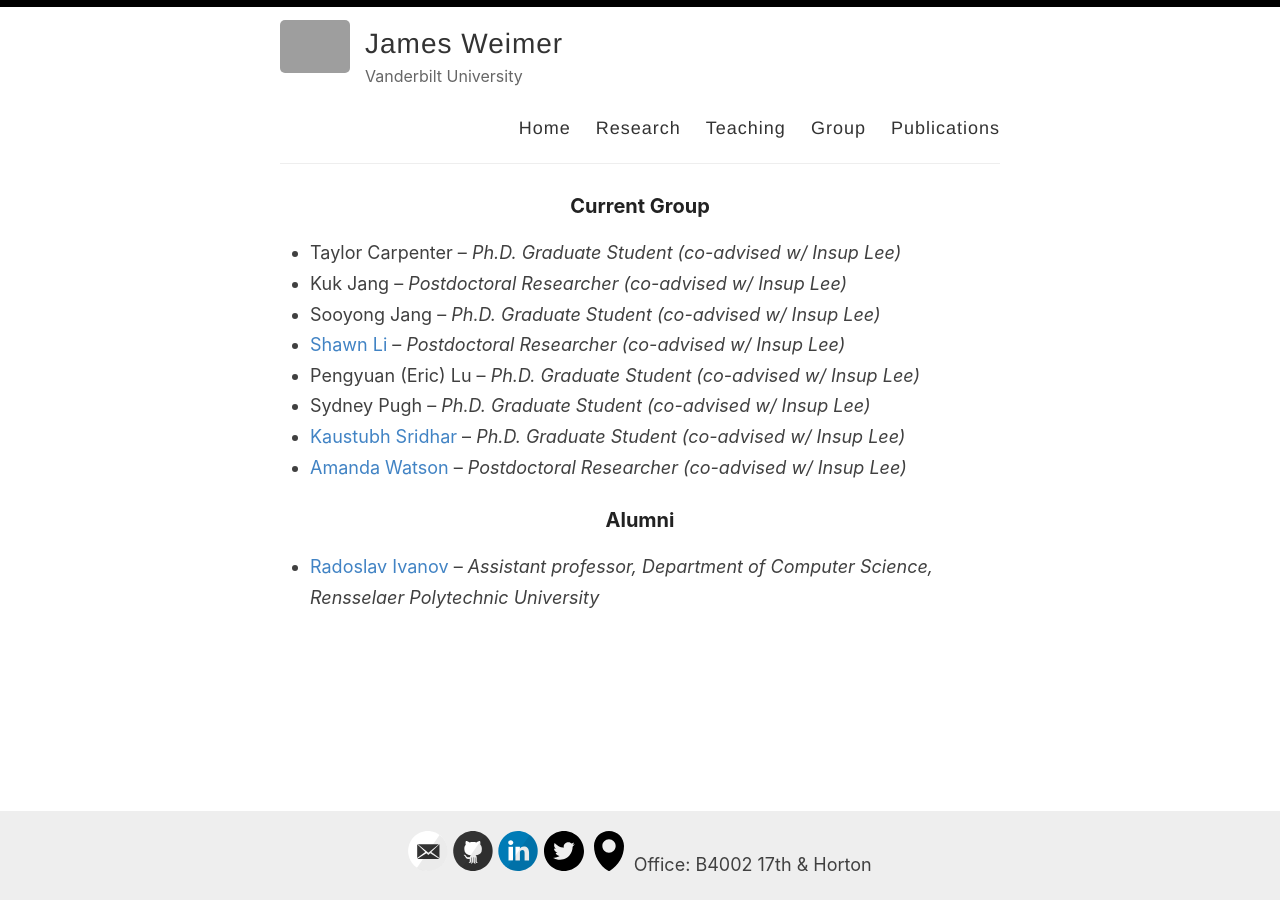
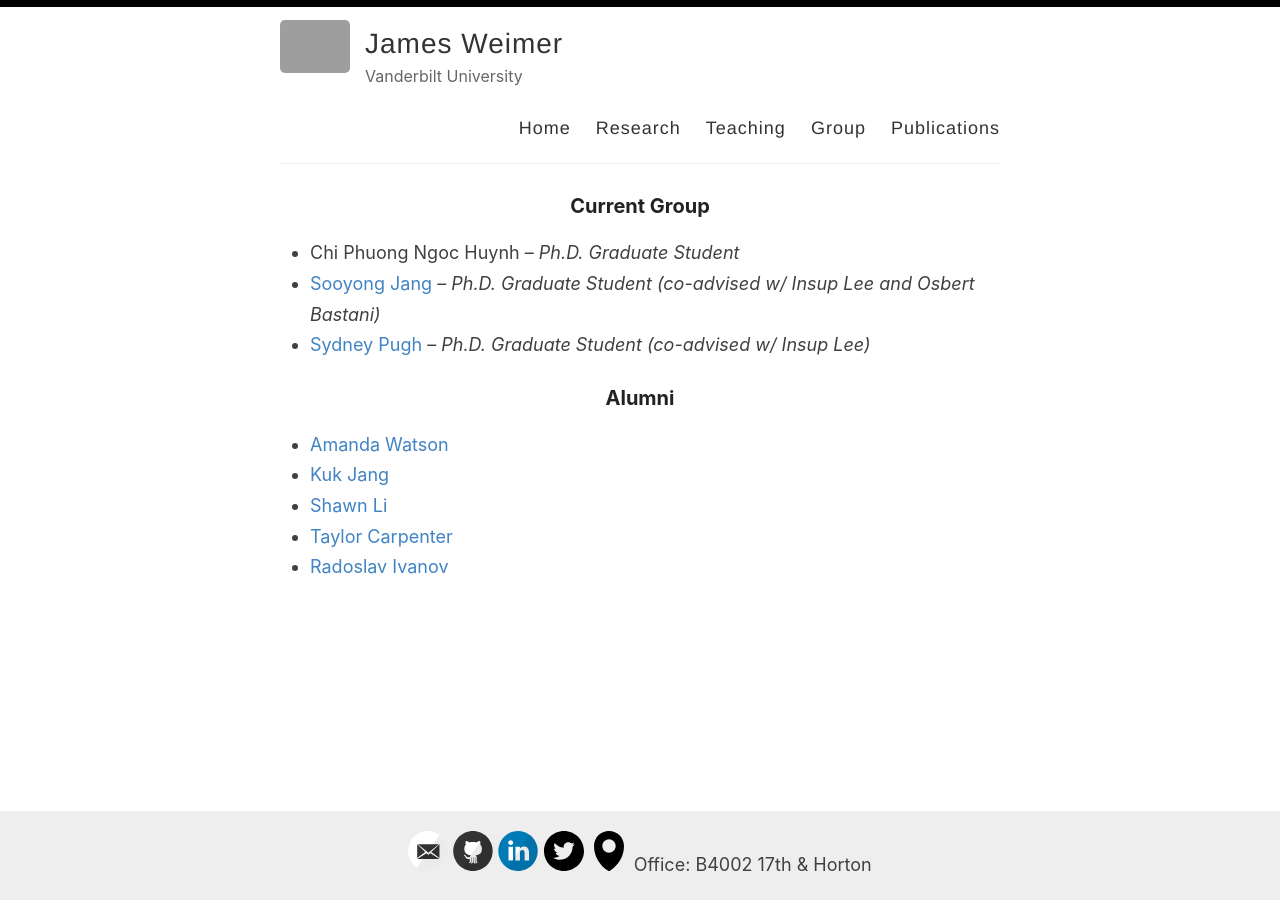
Before and after one commit to weimerj/weimerj.github.io, a Jekyll site: the page built from _pages/group.md, in a window 1280 px wide. Built offline with Jekyll 4.4.1, drawn with Linux system fonts in a browser that asks for light colours; our own code applies the rules of GitHub Pages for plain Markdown files; grey boxes are pictures that could not be loaded.

Commit message:
group edits

```diff
--- a/_pages/group.md
+++ b/_pages/group.md
@@ -4,24 +4,17 @@ permalink: /group/
 ---
 
 ### Current Group
-- Taylor Carpenter
-  -- _Ph.D. Graduate Student (co-advised w/ Insup Lee)_
-- Kuk Jang
-  -- _Postdoctoral Researcher (co-advised w/ Insup Lee)_
-- Sooyong Jang
-  -- _Ph.D. Graduate Student (co-advised w/ Insup Lee)_
-- [Shawn Li](https://fling.seas.upenn.edu/~xianl/wiki)
-  -- _Postdoctoral Researcher (co-advised w/ Insup Lee)_
-- Pengyuan (Eric) Lu
+- Chi Phuong Ngoc Huynh
+  -- _Ph.D. Graduate Student_
+- [Sooyong Jang](https://sooyongj.github.io/){:target="_blank"}
+  -- _Ph.D. Graduate Student (co-advised w/ Insup Lee and Osbert Bastani)_
+- [Sydney Pugh](https://sfpugh.github.io/){:target="_blank"}
   -- _Ph.D. Graduate Student  (co-advised w/ Insup Lee)_
-- Sydney Pugh
-  -- _Ph.D. Graduate Student  (co-advised w/ Insup Lee)_
-- [Kaustubh Sridhar](https://kaustubhsridhar.github.io/)
-  -- _Ph.D. Graduate Student (co-advised w/ Insup Lee)_
-- [Amanda Watson](https://fling.seas.upenn.edu/~aawatson)
-  -- _Postdoctoral Researcher (co-advised w/ Insup Lee)_
 
 
 ### Alumni
-- [Radoslav Ivanov](https://www.seas.upenn.edu/~rivanov){:target="_blank"}
-  -- _Assistant professor, Department of Computer Science, Rensselaer Polytechnic University_
+- [Amanda Watson](https://www.linkedin.com/in/amandawatson22/){:target="_blank"}
+- [Kuk Jang](https://www.linkedin.com/in/kuk-jin-jang-9a971014/){:target="_blank"}
+- [Shawn Li](https://www.linkedin.com/in/xian-li-51034b135/){:target="_blank"}
+- [Taylor Carpenter](https://www.linkedin.com/in/taylorjcarpenter/){:target="_blank"}
+- [Radoslav Ivanov](https://www.linkedin.com/in/radoslav-ivanov-16869922/){:target="_blank"}
```
